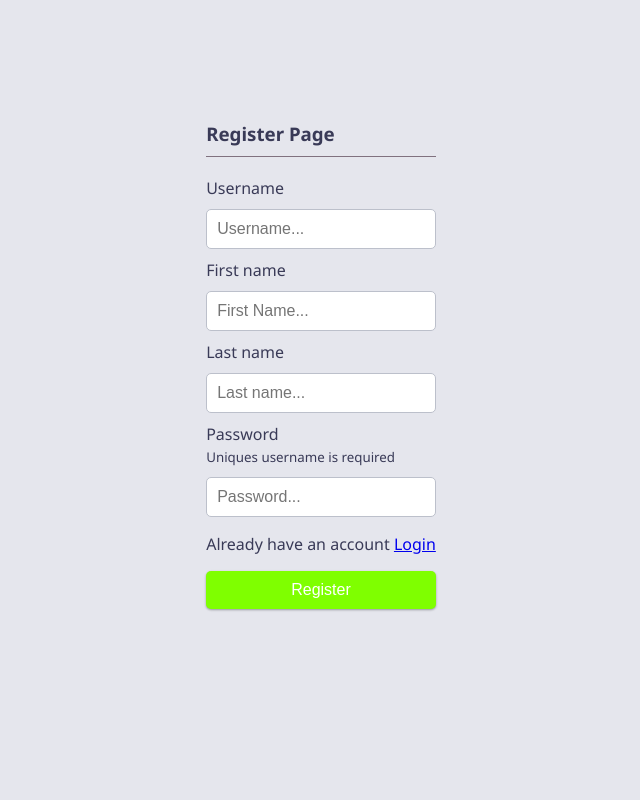
After one commit to bharath036/EXPENSE_TRACKER, a Django app: page /register/ in a window 1280 px wide. The commit adds this page. Shown: the whole page, without its empty margins (319-959 px from the left). Run offline with Django 5.2, Linux system fonts and the light colour scheme; data comes from the database, SQL or seed files in the repository.

Commit message:
added loginpage

```diff
--- /dev/null
+++ b/expensetracker/middleware/RequestLoggingmiddleware.py
@@ -0,0 +1,24 @@
+#import request logs model that we created
+from tracker.models import RequestLogs
+
+
+
+
+class RequestLogging:
+    #we will create constructor for responses
+
+    def __init__(self,get_response):
+        self.get_response = get_response
+
+    def __call__(self, request):
+        request_info = request
+        #print(vars(request_info))
+        #print(request_info.path,request_info.method)
+        RequestLogs.objects.create(
+            request_info = vars(request_info),
+            request_type = request_info.method ,
+            request_method = request_info.path
+        )
+        print(self.get_response(request))
+
+        return self.get_response(request)
--- a/expensetracker/settings.py
+++ b/expensetracker/settings.py
@@ -49,6 +49,7 @@ MIDDLEWARE = [
     'django.contrib.auth.middleware.AuthenticationMiddleware',
     'django.contrib.messages.middleware.MessageMiddleware',
     'django.middleware.clickjacking.XFrameOptionsMiddleware',
+    'expensetracker.middleware.RequestLoggingmiddleware.RequestLogging'
 ]
 
 ROOT_URLCONF = 'expensetracker.urls'
--- a/tracker/models.py
+++ b/tracker/models.py
@@ -1,7 +1,7 @@
 from django.db import models
+from django.contrib.auth.models import User
 
 # Create your models here.
-
 
 class CurrentBalance(models.Model):
     current_balance = models.FloatField(default=0)
@@ -21,3 +21,11 @@ class TrackingHistory(models.Model):
 #By adding this.., this can be seen in admin
     def __str__(self):
         return f"The amount is {self.amount} for {self.description}"
+
+
+class RequestLogs(models.Model):
+    request_info = models.TextField()
+    request_type = models.CharField(max_length=100)
+    request_method = models.CharField(max_length=100)
+
+    created_at = models.DateTimeField(auto_now_add=True)
--- /dev/null
+++ b/tracker/templates/base.html
@@ -0,0 +1,18 @@
+<!DOCTYPE html>
+<html lang="en">
+<head>
+    <meta charset="UTF-8">
+    <meta name="viewport" content="width=device-width, initial-scale=1.0">
+    <title>Document</title>
+    <link rel = "stylesheet" href="/media/css/main.css">
+    <script src="https://cdn.jsdelivr.net/npm/@popperjs/core@2.11.8/dist/umd/popper.min.js" integrity="sha384-I7E8VVD/ismYTF4hNIPjVp/Zjvgyol6VFvRkX/vR+Vc4jQkC+hVqc2pM8ODewa9r" crossorigin="anonymous"></script>
+    <script src="https://cdn.jsdelivr.net/npm/bootstrap@5.3.3/dist/js/bootstrap.min.js" integrity="sha384-0pUGZvbkm6XF6gxjEnlmuGrJXVbNuzT9qBBavbLwCsOGabYfZo0T0to5eqruptLy" crossorigin="anonymous"></script>
+
+
+</head>
+<body>
+{%block start%}
+
+{% endblock %}
+</body>
+</html>
--- /dev/null
+++ b/tracker/templates/register.html
@@ -0,0 +1,31 @@
+{% extends "base.html" %}
+
+{% block start %}
+
+<div style="margin-top: -80px !important">
+    <h3>Register Page</h3>
+    <form method="POST" id="form">
+      {% csrf_token %}
+      <div class="form-control">
+        <label for="text">Username</label>
+        <input type="text" name="username" id="text" placeholder="Username..." />
+      </div>
+      <div class="form-control">
+        <label for="text">First name</label>
+        <input type="text" name="first_name" id="text" placeholder="First Name..." />
+      </div>
+      <div class="form-control">
+        <label for="text">Last name</label>
+        <input type="text" name="last_name" id="text" placeholder="Last name..." />
+      </div>
+      <div class="form-control">
+        <label for="amount">Password <br />
+          <small>Uniques username is required</small></label>
+        <input type="text" name = "password" id="text" placeholder="Password..." />
+      </div>
+      <p>Already have an account <a href = "{% url 'login_view' %}"> Login </a> </p>
+      <button class="btn" type="submit" style="background-color: chartreuse;">Register</button>
+    </form>
+  </div>
+
+{% endblock%}
--- a/tracker/urls.py
+++ b/tracker/urls.py
@@ -3,5 +3,7 @@ from . import views
 
 urlpatterns = [
     path('',views.index,name = "index"),
+    path('login/',views.login_view,name = "login_view"),
+    path('register/',views.register_view,name = "register_view"),
     path('delete-transaction/<id>',views.delete_transaction,name="delete_transaction")
 ]
--- a/tracker/views.py
+++ b/tracker/views.py
@@ -1,8 +1,54 @@
 from django.shortcuts import render,redirect
+from django.contrib import messages
 from django.db.models import Sum
 from .models import TrackingHistory,CurrentBalance
+from django.contrib.auth.models import User
+from django.contrib.auth import authenticate, login
+# Create your views here.
 
-# Create your views here.
+#login function
+
+def login_view(request):
+    #print("login_view",login_view)
+    #print("request",request)
+    if request.method == "POST":
+        username = request.POST.get('username')
+        password = request.POST.get('password')
+        user = User.objects.filter(username = username)
+        if not user.exists():
+            messages.success(request,"Account not found")
+
+            return redirect('/login')
+
+        user = authenticate(username=username, password = password)
+        if not user:
+            messages.success(request,"Incorrect password")
+        login(request,user)
+        return redirect('/')
+    return render(request,'login.html')
+
+def register_view(request):
+    #print("register_view",register_view)
+    #print("request",request)
+    if request.method == "POST":
+        username = request.POST.get('username')
+        password = request.POST.get('password')
+        first_name = request.POST.get('first_name')
+        last_name = request.POST.get('last_name')
+        user = User.objects.filter(username = username)
+        if user.exists():
+            messages.success(request,"Username is already taken")
+            return redirect('/register')
+        user = User.objects.create(
+            username = username,
+            first_name = first_name,
+            last_name = last_name
+        )
+        user.set_password(password)
+        user.save()
+        messages.success(request,"Account successfully created")
+        return redirect('/register')
+    return render(request,'register.html')
 
 def index(request):
     if request.method=="POST":
```
Also changed, not shown: tracker/templates/index.html (+3 -12 lines), tracker/templates/login.html (added, +24 -0 lines), tracker/migrations/0004_requestlogs.py (added), tracker/migrations/0005_requestlogs_request_method.py (added).
